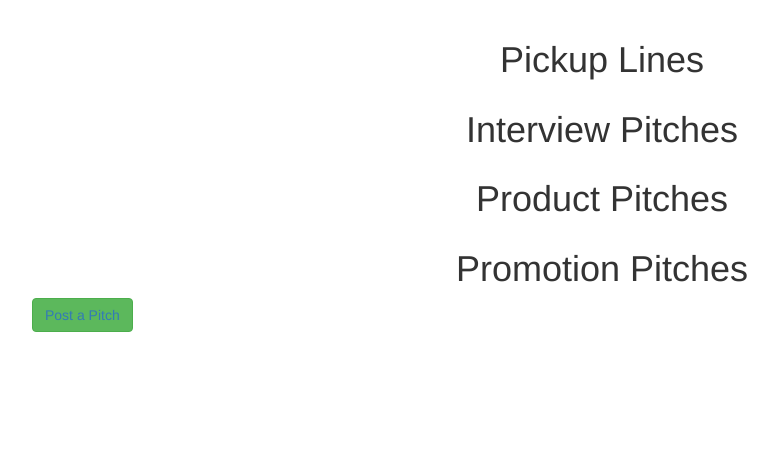
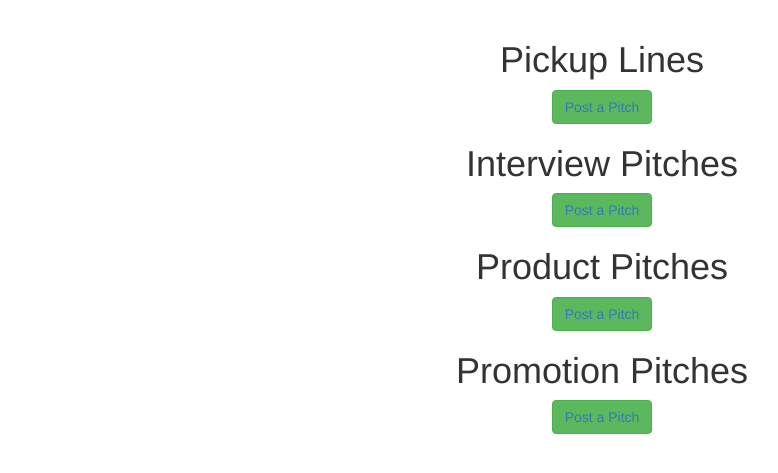
Before and after one commit to Kevson102/Pitches, a Flask app: page / in a window 1280 px wide. Shown: the part 52-525 px from the top of the page, without its empty margins (38-816 px from the left). Run offline with Flask 2, Linux system fonts and the light colour scheme; data that the repository does not hold is empty; some libraries are stand-ins or nearby versions.

Commit message:
ADDS THE NEW PITCH BUTTON FOR EVERY SECTION IN THE INDEX.HTML PAGE

```diff
--- a/app/templates/index.html
+++ b/app/templates/index.html
@@ -41,6 +41,11 @@
       <p>There is no pitch for this section</p>
     {% endif %}
     </div>
+    <div class="text-center">
+      <div class="btn btn-primary btn-success text-center">
+        <a href="{{url_for('main.new_pitch')}}">Post a Pitch</a>
+      </div>
+    </div>
   </div>
 
   <div>
@@ -68,6 +73,11 @@
     {% else %}
       <p>There is no pitch for this section</p>
     {% endif %}
+    </div>
+    <div class="text-center">
+      <div class="btn btn-primary btn-success text-center">
+        <a href="{{url_for('main.new_pitch')}}">Post a Pitch</a>
+      </div>
     </div>
   </div>
 
@@ -97,7 +107,13 @@
       <p>There is no pitch for this section</p>
     {% endif %}
     </div>
+    <div class="text-center">
+      <div class="btn btn-primary btn-success text-center">
+        <a href="{{url_for('main.new_pitch')}}">Post a Pitch</a>
+      </div>
+    </div>
   </div>
+
 
   <div>
     <h1 class="text-center">Promotion Pitches</h1>
@@ -127,8 +143,10 @@
     </div>
   </div>
 
-  <div class="btn btn-primary btn-success text-center">
-    <a href="{{url_for('main.new_pitch')}}">Post a Pitch</a>
+  <div class="text-center">
+    <div class="btn btn-primary btn-success text-center">
+      <a href="{{url_for('main.new_pitch')}}">Post a Pitch</a>
+    </div>
   </div>
 </div>
 
```
